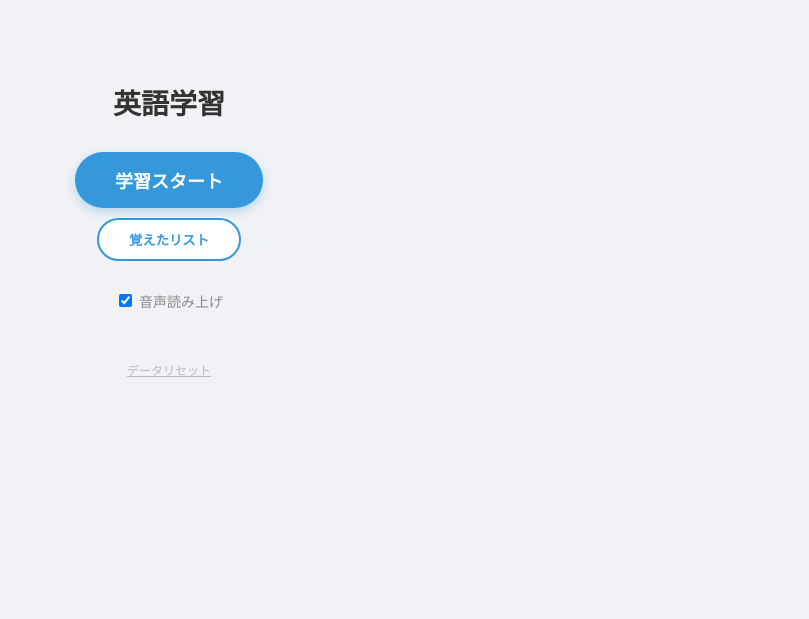
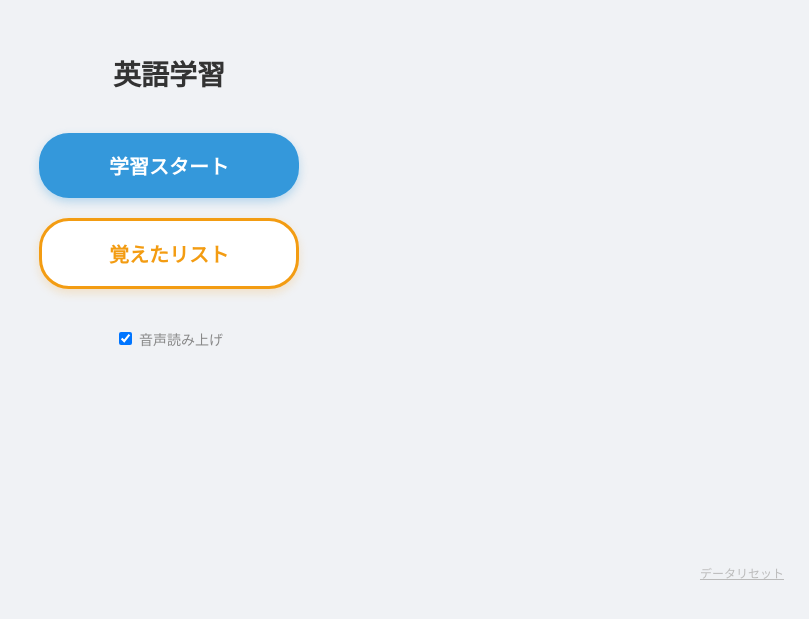
Before and after one commit to drakihabara/English, a plain HTML site: page index.html in a window 1280 px wide. Shown: the part 179-798 px from the top of the page, without its empty margins (471-1280 px from the left). Drawn offline with Linux system fonts and the light colour scheme.

Commit message:
Revise button styles and layout in index.html
Updated button styles and layout for improved UI.

```diff
--- a/index.html
+++ b/index.html
@@ -81,21 +81,44 @@
         .btn-check { background-color: #ffe0b2; color: #d35400; }
         .btn-master { background-color: #c8e6c9; color: #27ae60; }
 
-        /* --- メインボタン --- */
+        /* --- タイトル画面のボタン --- */
         .main-btn {
-            background: #3498db; color: white; padding: 15px 40px; border-radius: 30px;
-            font-size: 18px; font-weight: bold; border: none; cursor: pointer;
-            box-shadow: 0 4px 10px rgba(52, 152, 219, 0.3); margin-bottom: 10px;
-            touch-action: manipulation;
-        }
-        .sub-btn {
-            background: white; color: #3498db; border: 2px solid #3498db; padding: 10px 30px;
-            border-radius: 30px; font-weight: bold; cursor: pointer; margin-bottom: 10px;
+            background: #3498db; color: white;
+            width: 260px; padding: 18px 0; /* 大きく調整 */
+            border-radius: 30px; font-size: 20px; font-weight: bold;
+            border: none; cursor: pointer;
+            box-shadow: 0 4px 10px rgba(52, 152, 219, 0.3); margin-bottom: 20px;
             touch-action: manipulation;
         }
 
-        h1 { font-size: 28px; margin-bottom: 30px; color: #333; }
-        .reset-link { margin-top: 50px; font-size: 12px; color: #bbb; text-decoration: underline; cursor: pointer; }
+        /* 覚えたリストボタン（大きく、金色に） */
+        .list-btn {
+            background: white; color: #f39c12;
+            border: 3px solid #f39c12; /* 太めの枠 */
+            width: 260px; padding: 18px 0; /* メインと同じ大きさ */
+            border-radius: 30px; font-size: 20px; font-weight: bold;
+            cursor: pointer; margin-bottom: 20px;
+            touch-action: manipulation;
+            box-shadow: 0 4px 10px rgba(243, 156, 18, 0.2);
+        }
+
+        /* 戻るボタン等は控えめに */
+        .sub-btn {
+            background: white; color: #3498db; border: 2px solid #3498db;
+            padding: 10px 30px; border-radius: 30px; font-weight: bold;
+            cursor: pointer; margin-bottom: 10px;
+            touch-action: manipulation;
+        }
+
+        h1 { font-size: 28px; margin-bottom: 40px; color: #333; }
+
+        /* リセットリンク（右下に配置） */
+        .reset-link {
+            position: absolute;
+            bottom: 40px; /* スマホUI避け */
+            right: 25px;
+            font-size: 12px; color: #bbb; text-decoration: underline; cursor: pointer;
+        }
 
         /* --- 達成感演出（覚えたリスト） --- */
         .master-header {
@@ -117,14 +140,15 @@
 <body>
 
     <div id="screen-title" class="screen active">
-        <h1>英語学習</h1>
+        <h1 style="margin-top: -40px;">英語学習</h1>
 
         <button class="main-btn" onclick="startSession()">学習スタート</button>
-        <button class="sub-btn" onclick="showMasteredList()">覚えたリスト</button>
+        <button class="list-btn" onclick="showMasteredList()">覚えたリスト</button>
 
         <div style="margin-top: 20px; color: #888; font-size: 14px;">
             <label><input type="checkbox" id="speech-toggle" checked> 音声読み上げ</label>
         </div>
+
         <div class="reset-link" onclick="resetAllData()">データリセット</div>
     </div>
 
@@ -249,7 +273,10 @@
     });
 
     function handleAnswer(isRemembered) {
-        // ★修正：答えの表示状態に関わらず、ボタンが押されたら即処理する
+        if (!isRemembered && !isAnswerShown) {
+            document.getElementById('card-face').click();
+            return;
+        }
 
         const word = sessionQueue[currentWordIndex];
         const u = myData[word.id] || { level: 0 };
@@ -278,7 +305,6 @@
 
         currentWordIndex++;
         if (currentWordIndex < sessionQueue.length) {
-            // 即座に次へ
             setTimeout(showQuestion, 100);
         } else {
             finishSession();
```
